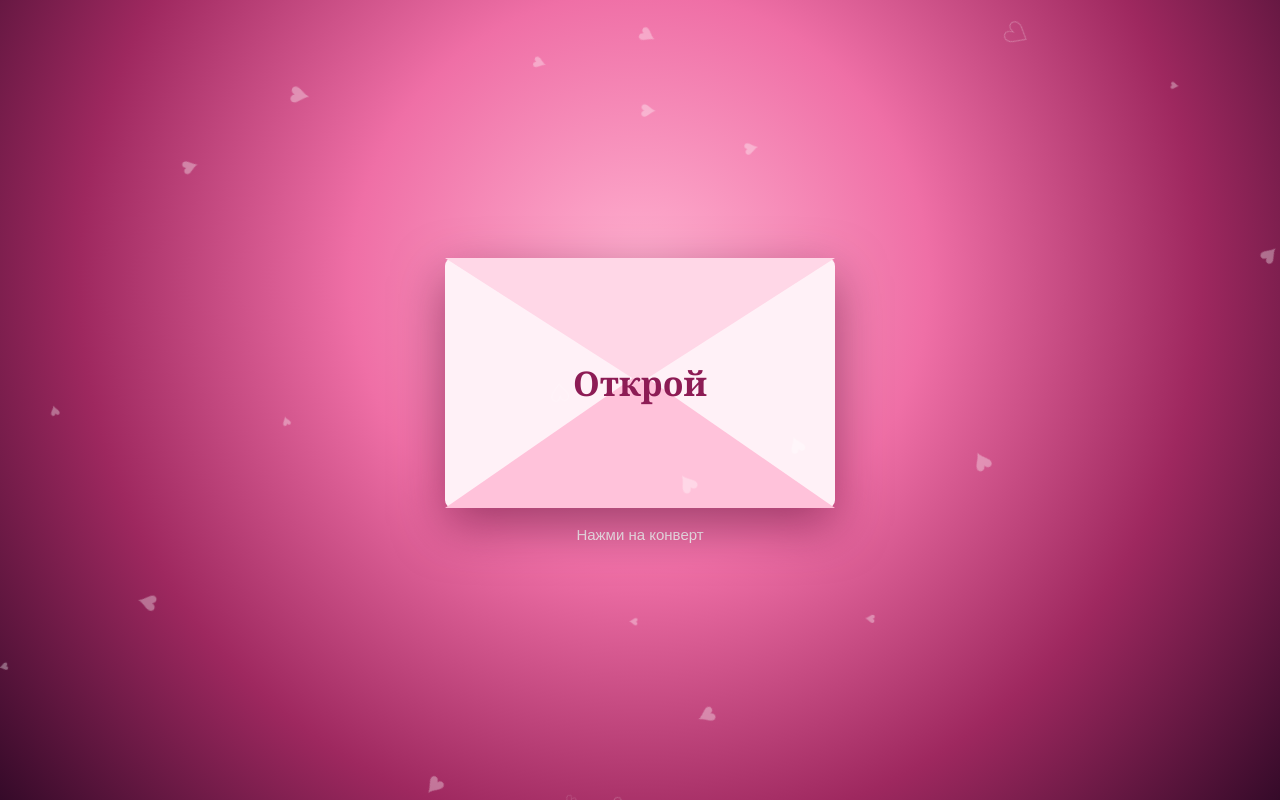
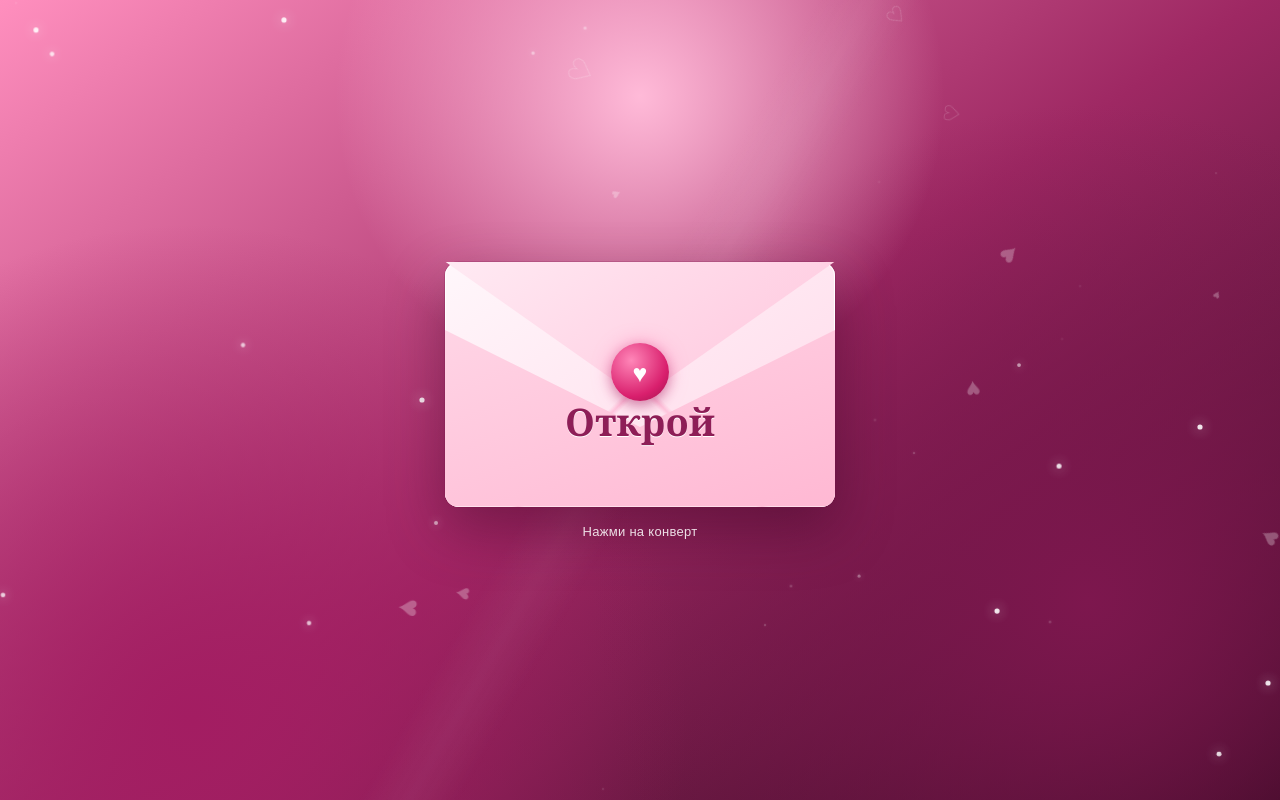
Before and after one commit to Avgust88/Test_Lover, a plain HTML site: page index.html in a window 1280 px wide. Drawn offline with Linux system fonts and the light colour scheme.

Commit message:
Add files via upload

```diff
--- a/index.html
+++ b/index.html
@@ -1,42 +1,98 @@
 <!doctype html>
-<html lang="ru"><head><meta charset="utf-8">
-<meta name="viewport" content="width=device-width,initial-scale=1">
+<html lang="ru">
+<head>
+<meta charset="utf-8">
+<meta name="viewport" content="width=device-width,initial-scale=1,viewport-fit=cover">
 <title>Для Анечки ❤️</title>
 <style>
-*{box-sizing:border-box}html,body{margin:0;width:100%;height:100%;overflow:hidden}
-body{font-family:Georgia,serif;background:radial-gradient(circle at 50% 35%,#ffb1d0,#ef6fa6 35%,#9e285f 68%,#350a29);color:white}
-.screen{position:absolute;inset:0;display:flex;align-items:center;justify-content:center;flex-direction:column;transition:1s}
-.hidden{opacity:0;pointer-events:none;transform:scale(.96)}
-.intro{text-align:center;font-size:clamp(34px,9vw,55px);font-weight:bold;text-shadow:0 4px 20px #7d174e;animation:in 2s}
-@keyframes in{from{opacity:0;transform:translateY(25px)}to{opacity:1;transform:none}}
-.envelope{position:relative;width:min(84vw,390px);height:250px;cursor:pointer;filter:drop-shadow(0 18px 25px #57052f88)}
-.env{position:absolute;inset:0;background:#fff1f7;border-radius:8px}
-.flap{position:absolute;z-index:4;top:0;left:0;width:0;height:0;border-left:195px solid transparent;border-right:195px solid transparent;border-top:125px solid #ffd7e7;transform-origin:top;transition:1s}
-.pocket{position:absolute;z-index:3;bottom:0;left:0;width:0;height:0;border-left:195px solid transparent;border-right:195px solid transparent;border-bottom:135px solid #ffc2da}
-.label{position:absolute;z-index:5;inset:0;display:flex;align-items:center;justify-content:center;color:#8d1c55;font-size:34px;font-weight:bold}
-.hint{margin-top:18px;font-family:Arial;font-size:15px}
-.letter{position:absolute;z-index:6;left:8%;right:8%;top:12%;height:76%;background:#fffafc;color:#8a2457;padding:25px 18px;transform:translateY(90px);opacity:0;transition:1s;text-align:center;box-shadow:0 8px 20px #9a285555}
-.open .flap{transform:rotateX(180deg);z-index:2}.open .letter{transform:translateY(-35px);opacity:1}
-.letter h2{font-size:20px;margin:0 0 15px}.letter p{font-size:19px;line-height:1.4;margin:8px 0}.sign{font-style:italic;font-size:16px;margin-top:12px}
-.cta{margin-top:18px;border:0;border-radius:999px;padding:14px 18px;background:#d91d69;color:white;font-family:Arial;font-size:15px;font-weight:bold;box-shadow:0 6px 20px #8a0f4d66}
-.float{position:fixed;color:white;opacity:.35;animation:float 9s linear infinite;z-index:1}
-@keyframes float{from{transform:translateY(110vh)}to{transform:translateY(-20vh) rotate(360deg)}}
-</style></head><body>
-<div id="intro" class="screen"><div class="intro">Анечка,<br>это тебе ❤️</div></div>
-<div id="envScreen" class="screen hidden">
-<div id="envelope" class="envelope" onclick="openEnv()">
+:root{--pink:#ff4f9a;--rose:#ff78b5;--deep:#250719;--paper:#fff8fc}
+*{box-sizing:border-box}
+html,body{margin:0;width:100%;height:100%;overflow:hidden}
+body{font-family:Georgia,"Times New Roman",serif;background:
+radial-gradient(circle at 50% 12%,#ffbad8 0,transparent 32%),
+radial-gradient(circle at 15% 90%,#a31d62 0,transparent 38%),
+radial-gradient(circle at 85% 75%,#7d174e 0,transparent 40%),
+linear-gradient(145deg,#ff8fbe,#9e2863 52%,#2b071b);
+color:#fff}
+body:after{content:"";position:fixed;inset:0;pointer-events:none;background:
+linear-gradient(120deg,transparent 0 47%,rgba(255,255,255,.13) 50%,transparent 53%);
+opacity:.35}
+#sparkles,.hearts{position:fixed;inset:0;pointer-events:none;overflow:hidden}
+.spark{position:absolute;width:4px;height:4px;border-radius:50%;background:#fff;box-shadow:0 0 10px #fff;animation:twinkle 2.5s infinite}
+@keyframes twinkle{0%,100%{opacity:.1;transform:scale(.5)}50%{opacity:.9;transform:scale(1.3)}}
+.screen{position:fixed;inset:0;display:flex;align-items:center;justify-content:center;flex-direction:column;padding:22px;transition:opacity .8s,transform .8s;z-index:2}
+.hidden{opacity:0;pointer-events:none;transform:scale(.97)}
+.intro{text-align:center;animation:intro 1.8s ease both}
+.intro .mini{font-family:Arial,sans-serif;text-transform:uppercase;letter-spacing:4px;font-size:11px;opacity:.8;margin-bottom:14px}
+.intro h1{font-size:clamp(38px,10vw,64px);line-height:1.05;margin:0;color:#fff;text-shadow:0 4px 25px #741040}
+.intro .heart{display:inline-block;color:#ffdeec;animation:pulse 1.3s infinite}
+@keyframes intro{from{opacity:0;transform:translateY(22px) scale(.96)}to{opacity:1;transform:none}}
+@keyframes pulse{50%{transform:scale(1.2)}}
+
+.wrap{width:min(94vw,430px);display:flex;flex-direction:column;align-items:center}
+.envelope{position:relative;width:min(88vw,390px);height:min(56vw,245px);max-height:245px;min-height:190px;cursor:pointer;perspective:900px;filter:drop-shadow(0 22px 28px rgba(45,0,25,.38))}
+.env{position:absolute;inset:0;border-radius:14px;background:linear-gradient(145deg,#fff7fb,#ffd7e8);box-shadow:inset 0 0 0 1px #fff,0 0 0 1px rgba(118,16,71,.2);overflow:hidden}
+.env:before{content:"";position:absolute;inset:0;background:linear-gradient(135deg,transparent 49%,#ffc1da 50%,transparent 51%),linear-gradient(225deg,transparent 49%,#ffc1da 50%,transparent 51%);opacity:.9}
+.pocket{position:absolute;inset:auto 0 0 0;height:72%;z-index:4;background:linear-gradient(160deg,#ffd4e5,#ffb8d3);clip-path:polygon(0 0,50% 55%,100% 0,100% 100%,0 100%);border-radius:0 0 14px 14px}
+.flap{position:absolute;z-index:7;top:0;left:0;width:100%;height:56%;background:linear-gradient(145deg,#ffeaf3,#ffc4dc);clip-path:polygon(0 0,100% 0,50% 100%);transform-origin:top;transition:transform 1s cubic-bezier(.2,.8,.2,1);filter:drop-shadow(0 2px 2px rgba(130,20,75,.12))}
+.seal{position:absolute;z-index:9;left:50%;top:45%;transform:translate(-50%,-50%);width:58px;height:58px;border-radius:50%;background:radial-gradient(circle at 35% 30%,#ff86b8,#d91f6d 65%,#9c124b);display:flex;align-items:center;justify-content:center;font-size:25px;box-shadow:0 5px 12px #7d164e55,0 0 18px #ff7db4aa;transition:.6s}
+.label{position:absolute;z-index:10;left:50%;top:65%;transform:translate(-50%,-50%);color:#8e1e57;font-size:clamp(27px,8vw,38px);font-weight:bold;white-space:nowrap;text-shadow:0 1px #fff}
+.hint{margin-top:17px;font-family:Arial,sans-serif;font-size:13px;letter-spacing:.3px;opacity:.86}
+.open .flap{transform:rotateX(180deg)}
+.open .seal,.open .label{opacity:0;transform:translate(-50%,-50%) scale(.7)}
+.letter{position:absolute;z-index:6;left:7%;right:7%;top:8%;height:84%;padding:25px 20px 18px;background:linear-gradient(#fffafd,#fff0f7);border-radius:11px;color:#8a2457;text-align:center;box-shadow:0 8px 25px rgba(87,5,47,.25);transform:translateY(18%);opacity:0;transition:1s cubic-bezier(.2,.8,.2,1);display:flex;flex-direction:column;align-items:center;justify-content:center}
+.open .letter{transform:translateY(-24%);opacity:1;z-index:8}
+.letter h2{font-size:clamp(17px,5vw,21px);margin:0 0 13px;font-weight:bold}
+.letter p{font-size:clamp(16px,4.7vw,19px);line-height:1.42;margin:0;max-width:310px}
+.sign{margin-top:13px;font-size:15px;font-style:italic}
+.cta{margin-top:18px;border:0;border-radius:999px;padding:13px 18px;background:linear-gradient(135deg,#ff4f98,#d51c68);color:#fff;font-family:Arial,sans-serif;font-size:14px;font-weight:bold;box-shadow:0 8px 22px #a5165c55;cursor:pointer;max-width:100%;white-space:normal}
+.cta:active{transform:scale(.97)}
+.floating{position:absolute;color:#fff;opacity:.28;animation:float 8s linear infinite}
+@keyframes float{from{transform:translateY(105vh) rotate(0)}to{transform:translateY(-15vh) rotate(360deg)}}
+@media(max-height:650px){.letter{padding:15px}.letter h2{margin-bottom:8px}.letter p{font-size:15px}.sign{margin-top:7px}.cta{margin-top:10px;padding:10px 15px}.envelope{height:190px}}
+</style>
+</head>
+<body>
+<div id="sparkles"></div><div class="hearts"></div>
+<section id="intro" class="screen">
+  <div class="intro"><div class="mini">маленькое послание для тебя</div>
+  <h1>Анечка,<br>это тебе <span class="heart">♥</span></h1></div>
+</section>
+
+<section id="envScreen" class="screen hidden">
+  <div class="wrap">
+    <div id="envelope" class="envelope" onclick="openEnvelope()">
       <div class="env"></div>
       <div class="letter">
         <h2>это тебе, любимая ❤️</h2>
         <p>Анечка, спасибо, что ты всегда рядом со мной, очень сильно тебя люблю!</p>
         <div class="sign">Твой любимый мальчик</div>
-<button class="cta" onclick="go(event)">я люблю тебя, нажми сюда ❤️</button>
+        <button class="cta" onclick="goVideo(event)">я люблю тебя, нажми сюда ❤️</button>
       </div>
-<div class="pocket"></div><div class="flap"></div><div class="label">Открой</div>
-</div><div class="hint">Нажми на конверт</div></div>
+      <div class="pocket"></div>
+      <div class="flap"></div>
+      <div class="label">Открой</div>
+      <div class="seal">♥</div>
+    </div>
+    <div class="hint">Нажми на конверт</div>
+  </div>
+</section>
+
 <script>
-setTimeout(()=>{intro.classList.add('hidden');envScreen.classList.remove('hidden')},2800);
-function openEnv(){envelope.classList.add('open')}
-function go(e){e.stopPropagation();location.href='https://www.tiktok.com/@in.the.night.vibe/video/7681007046187257109'}
-for(let i=0;i<30;i++){let s=document.createElement('div');s.className='float';s.textContent=Math.random()>.2?'♥':'♡';s.style.left=Math.random()*100+'vw';s.style.animationDelay=(-Math.random()*9)+'s';s.style.animationDuration=(6+Math.random()*8)+'s';s.style.fontSize=(14+Math.random()*22)+'px';document.body.appendChild(s)}
-</script></body></html>
+setTimeout(()=>{document.getElementById('intro').classList.add('hidden');document.getElementById('envScreen').classList.remove('hidden')},3000);
+function openEnvelope(){document.getElementById('envelope').classList.add('open')}
+function goVideo(e){e.stopPropagation();location.href='https://www.tiktok.com/@in.the.night.vibe/video/7681007046187257109'}
+for(let i=0;i<32;i++){
+ const s=document.createElement('div');s.className='spark';
+ s.style.left=Math.random()*100+'vw';s.style.top=Math.random()*100+'vh';
+ s.style.animationDelay=(-Math.random()*2.5)+'s';s.style.animationDuration=(1.8+Math.random()*2)+'s';
+ document.getElementById('sparkles').appendChild(s);
+}
+for(let i=0;i<20;i++){
+ const h=document.createElement('span');h.className='floating';h.textContent=Math.random()>.25?'♥':'♡';
+ h.style.left=Math.random()*100+'vw';h.style.animationDelay=(-Math.random()*8)+'s';
+ h.style.animationDuration=(6+Math.random()*6)+'s';h.style.fontSize=(12+Math.random()*20)+'px';
+ document.querySelector('.hearts').appendChild(h);
+}
+</script>
+</body></html>
```
Lines whose indentation alone changed are shown as unchanged.
